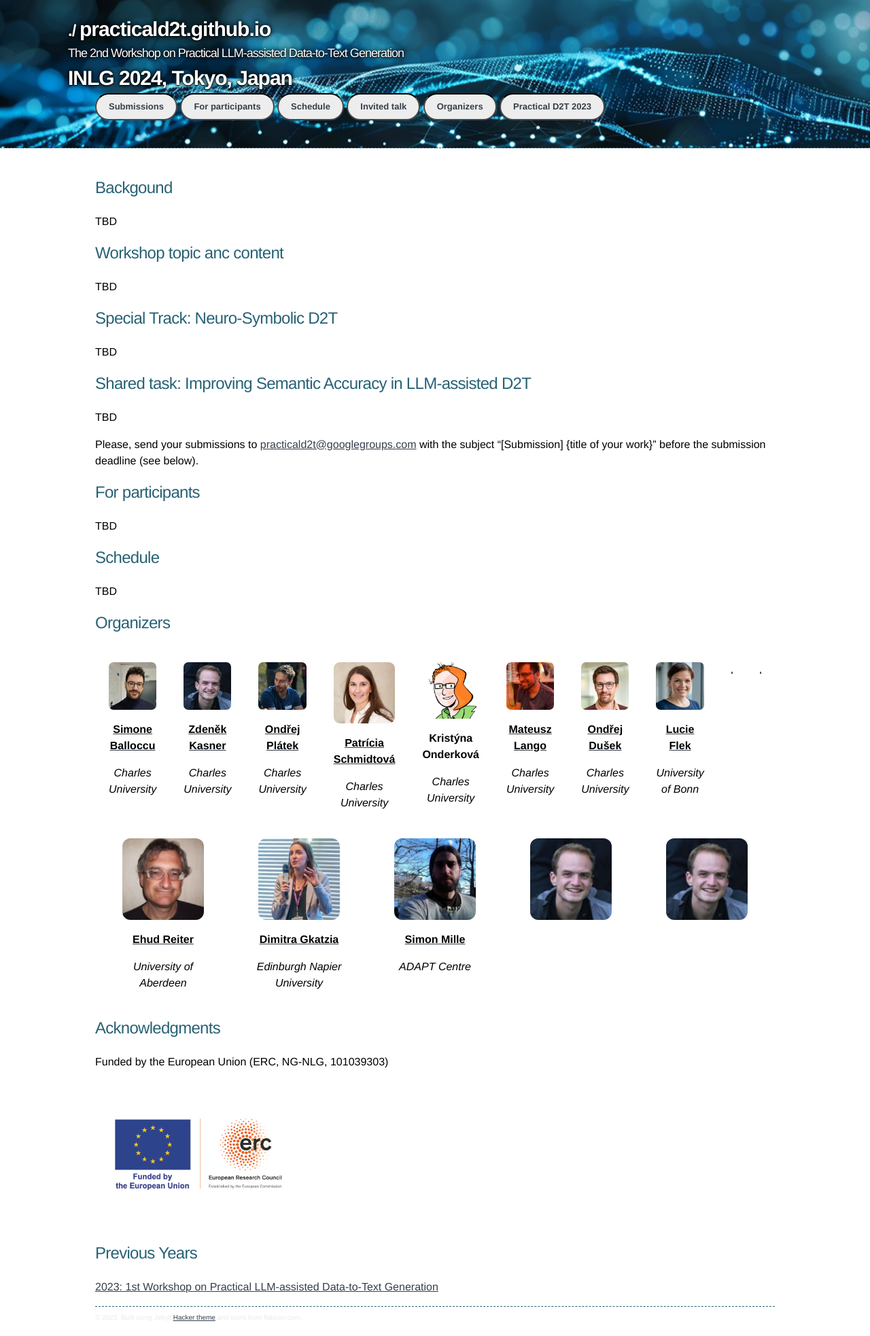
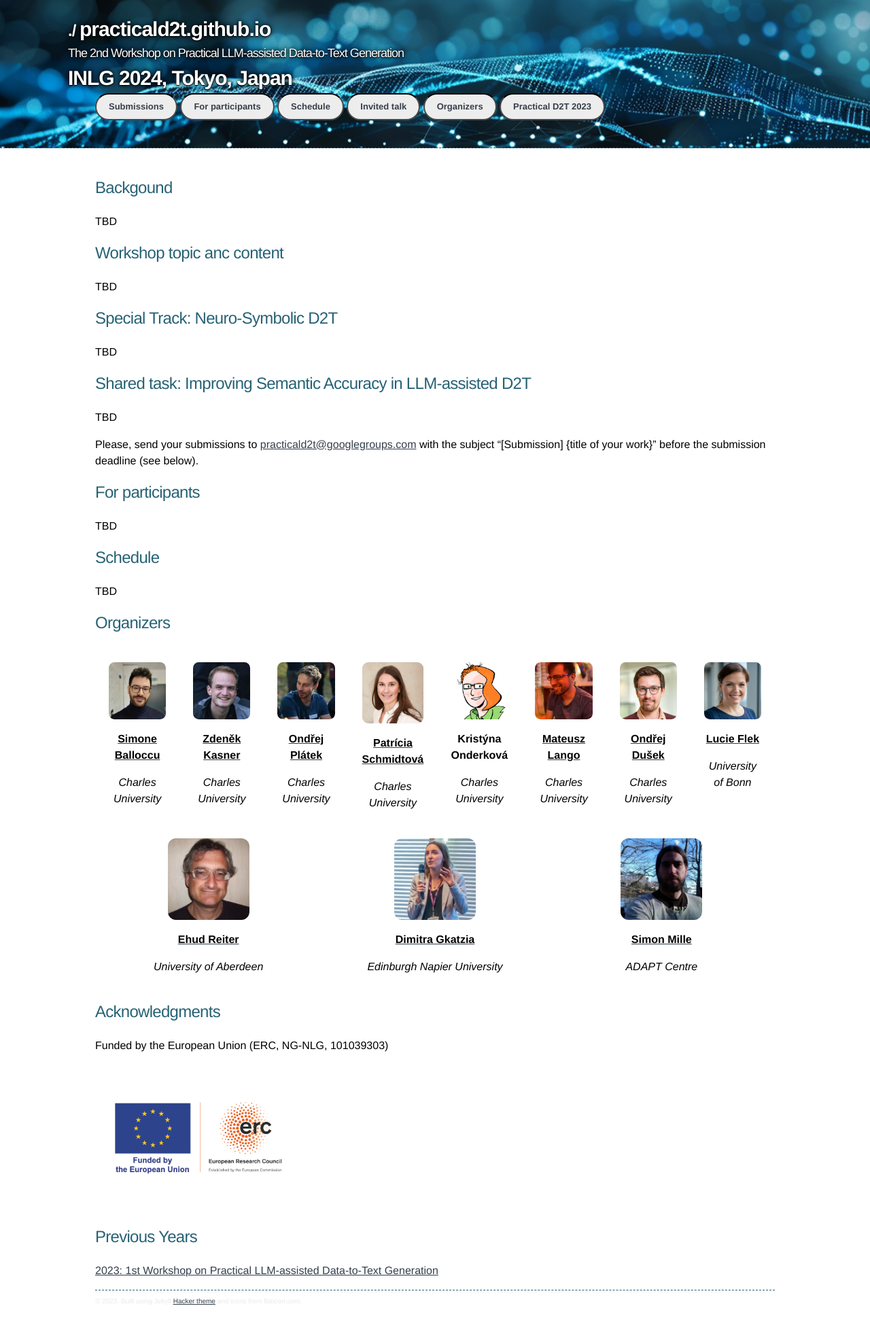
Before and after one commit to practicald2t/practicald2t.github.io, a Jekyll site: the page built from index.md, in a window 1280 px wide. Shown: the whole page at 68% size. Built offline with Jekyll 4.4.1, drawn with Linux system fonts in a browser that asks for light colours; after the commit the page ends 1941 px from its top, so only the background shows below that.

Commit message:
Update index.md

```diff
--- a/index.md
+++ b/index.md
@@ -111,14 +111,6 @@ TBD
 </div>
 
 <div class="organizer">
-        <img src="assets/images/organizers/standard-size/zdenek_kasner.png" alt="Zdeněk Kasner">
-    </div>
-
-<div class="organizer">
-        <img src="assets/images/organizers/standard-size/zdenek_kasner.png" alt="Zdeněk Kasner">
-    </div>
-
-<div class="organizer">
     <img src="assets/images/organizers/standard-size/ehud_reiter.png" alt="Ehud Reiter">
     <a href="https://ehudreiter.com/">
         <p>Ehud Reiter</p>
@@ -143,14 +135,6 @@ TBD
     <span>ADAPT Centre</span>
 </div>
 
-<div class="organizer">
-        <img src="assets/images/organizers/standard-size/zdenek_kasner.png" alt="Zdeněk Kasner">
-    </div>
-
-<div class="organizer">
-        <img src="assets/images/organizers/standard-size/zdenek_kasner.png" alt="Zdeněk Kasner">
-    </div>
-
 </div> <!--organizer-container!-->
 
 ## Acknowledgments
```
